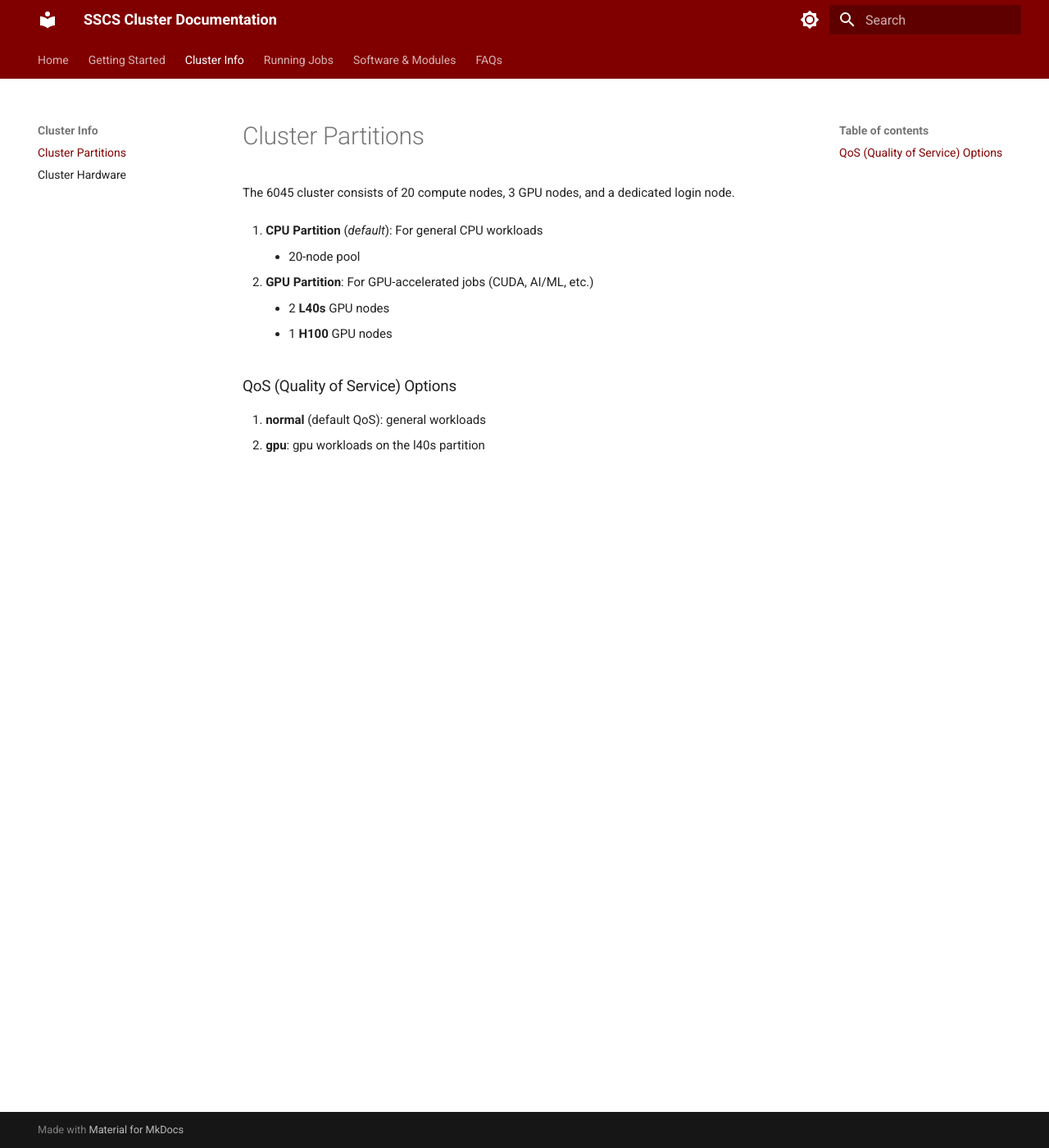
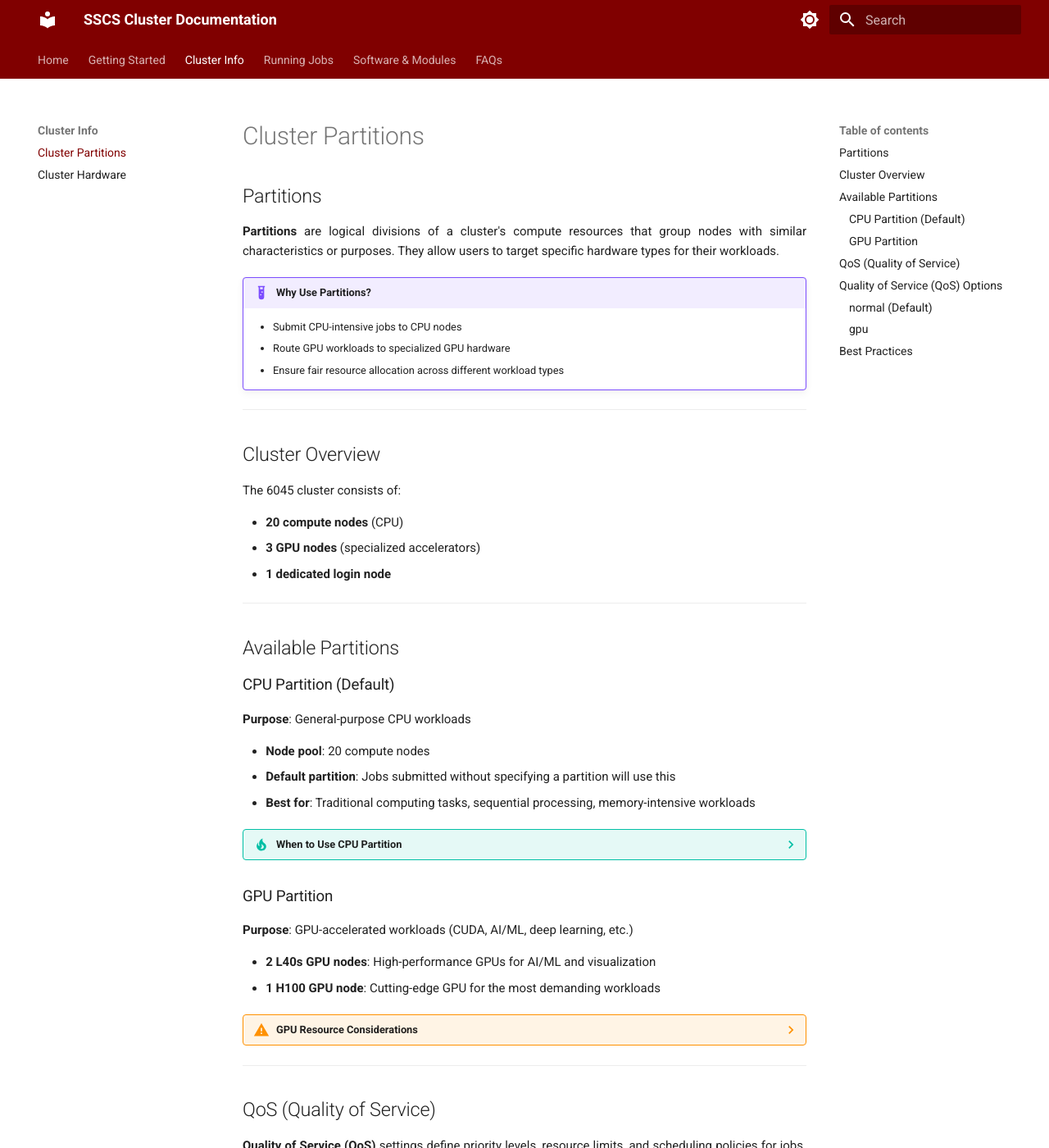
Before and after one commit to uchicago-ssd-sscs/hpc-docs, an MkDocs documentation site: the page built from docs/hardware/cluster-partitions.md, in a window 1280 px wide and 1400 px high. Shown: the whole window at 82% size. Built offline with MkDocs 1.6.1 and Material for MkDocs 9.7.7, drawn with Linux system fonts in a browser that asks for light colours; some of the changed text lies outside the part shown.

Commit message:
Modified Cluster Partitions Page

```diff
--- a/docs/hardware/cluster-partitions.md
+++ b/docs/hardware/cluster-partitions.md
@@ -1,17 +1,93 @@
 # Cluster Partitions
 
-The 6045 cluster consists of 20 compute nodes, 3 GPU nodes, and a dedicated login node.
+## Partitions
 
-1. **CPU Partition** (*default*): For general CPU workloads
+**Partitions** are logical divisions of a cluster's compute resources that group nodes with similar characteristics or purposes. They allow users to target specific hardware types for their workloads.
 
-    - 20-node pool
+!!! example "Why Use Partitions?"
+    - Submit CPU-intensive jobs to CPU nodes
+    - Route GPU workloads to specialized GPU hardware
+    - Ensure fair resource allocation across different workload types
 
-2. **GPU Partition**: For GPU-accelerated jobs (CUDA, AI/ML, etc.)
+---
 
-    - 2 **L40s** GPU nodes
-    - 1 **H100** GPU nodes
+## Cluster Overview
 
-### QoS (Quality of Service) Options
+The 6045 cluster consists of:
 
-1. **normal** (default QoS): general workloads
-2. **gpu**: gpu workloads on the l40s partition
+- **20 compute nodes** (CPU)
+- **3 GPU nodes** (specialized accelerators)
+- **1 dedicated login node**
+
+---
+
+## Available Partitions
+
+### CPU Partition (Default)
+
+**Purpose**: General-purpose CPU workloads
+
+- **Node pool**: 20 compute nodes
+- **Default partition**: Jobs submitted without specifying a partition will use this
+- **Best for**: Traditional computing tasks, sequential processing, memory-intensive workloads
+
+??? tip "When to Use CPU Partition"
+    Use this partition for standard computational tasks that don't require GPU acceleration, such as data processing, simulations, and general-purpose scripting.
+
+### GPU Partition
+
+**Purpose**: GPU-accelerated workloads (CUDA, AI/ML, deep learning, etc.)
+
+- **2 L40s GPU nodes**: High-performance GPUs for AI/ML and visualization
+- **1 H100 GPU node**: Cutting-edge GPU for the most demanding workloads
+
+??? warning "GPU Resource Considerations"
+    **GPU nodes are shared resources with limited availability**. Be mindful of runtime and only request GPU resources when your workload can effectively utilize them.
+
+---
+
+## QoS (Quality of Service)
+
+**Quality of Service (QoS)** settings define priority levels, resource limits, and scheduling policies for jobs. QoS controls factors like:
+
+- Job priority in the queue
+- Maximum runtime limits
+- Resource allocation constraints
+- Access to specific hardware features
+
+!!! info "QoS Impact"
+    Different QoS levels can affect how quickly your job starts and how long it can run. Choose the appropriate QoS based on your workload requirements.
+
+---
+
+## Quality of Service (QoS) Options
+
+### `normal` (Default)
+
+**Purpose**: General workloads
+
+- Standard priority
+- Default QoS for all jobs unless otherwise specified
+- Suitable for most computational tasks
+
+### `gpu`
+
+**Purpose**: GPU workloads on the GPU partition
+
+- Optimized for GPU-accelerated jobs
+- Use with the GPU partition for machine learning, CUDA applications, and GPU-intensive tasks
+
+---
+
+## Best Practices
+
+!!! success "Choosing the Right Resources"
+    1. **Start with defaults**: Unless you need GPUs, the default partition and QoS are appropriate
+    2. **Test first**: Run small test jobs before submitting large-scale workloads
+    3. **Monitor usage**: Check your job's resource utilization to ensure you're requesting appropriate resources
+    4. **Be specific**: Always specify partition and QoS explicitly in your job scripts for clarity and reproducibility
+
+!!! warning "Resource Etiquette"
+    - Don't request GPU resources for CPU-only workloads
+    - Release resources promptly when jobs complete
+    - Use appropriate time limits to avoid blocking other users
```
